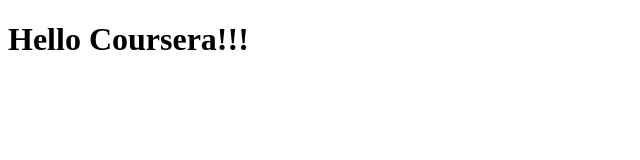
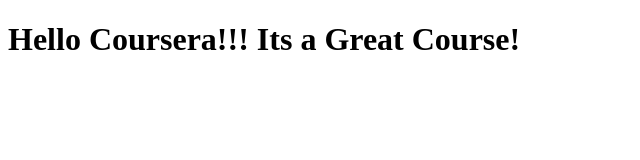
Before and after one commit to GlidingScorpion/coursera-test, a plain HTML site: page site/index.html in a window 1280 px wide. Shown: the whole page, without its empty margins (0-640 px from the left). Drawn offline with Linux system fonts and the light colour scheme.

Commit message:
Small change to our page content

```diff
--- a/site/index.html
+++ b/site/index.html
@@ -4,6 +4,6 @@
 	<title>Hello Coursera</title>
 </head>
 <body>
-<h1>Hello Coursera!!! </h1>
+<h1>Hello Coursera!!! Its a Great Course!</h1>
 </body>
 </html>
```
